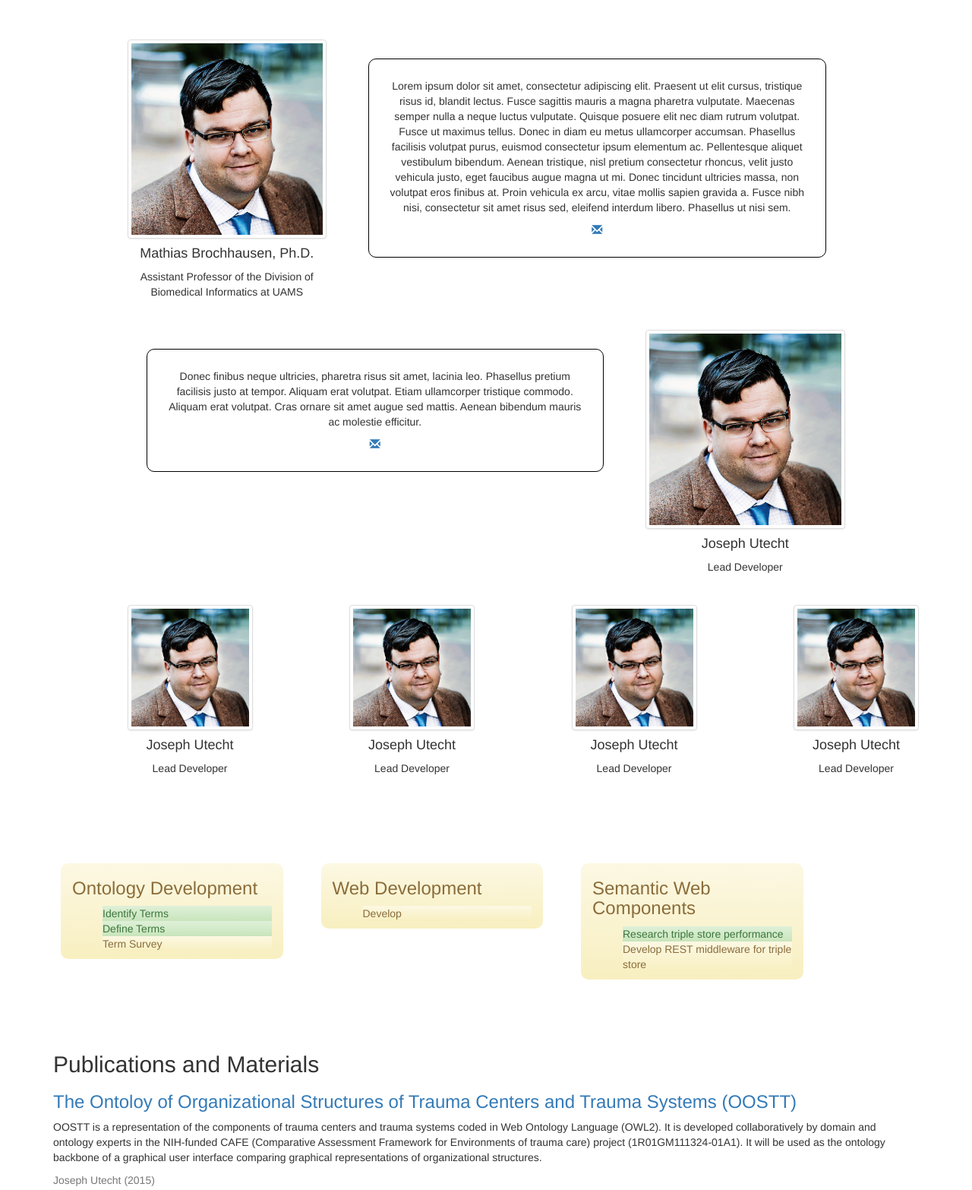
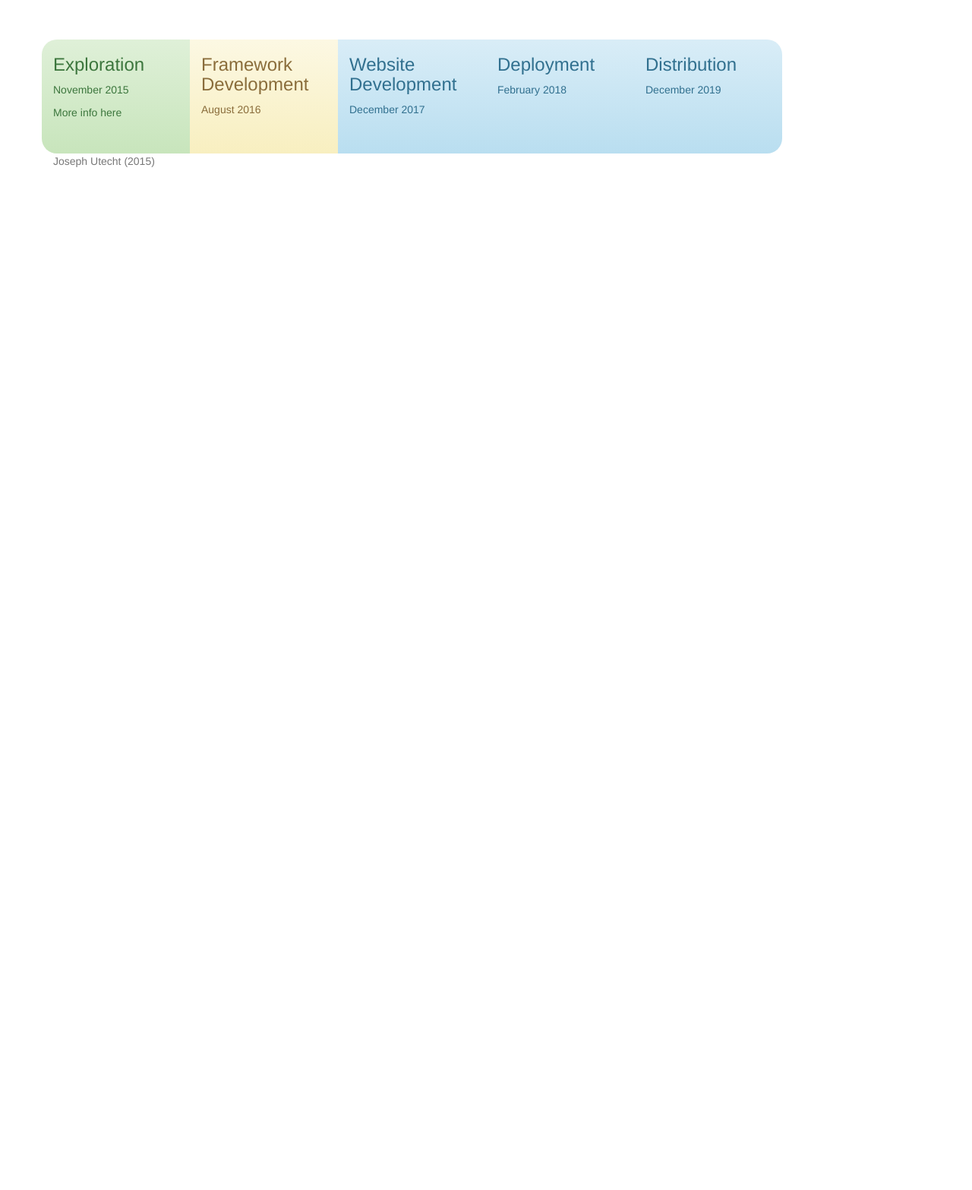
Before and after one commit to mbrochhausen/cafe-site, a plain HTML site: page index.html in a window 1280 px wide. Shown: the part 700-2266 px from the top of the page at 76% size. After the commit the page ends 932 px from the top, so only its background shows below. Drawn offline with nearby package versions, Linux system fonts and the light colour scheme.

Commit message:
broke into multiple pages

```diff
--- a/base.css
+++ b/base.css
@@ -22,14 +22,20 @@
     border: black solid 1px;
 }
 
-.progress-box {
-    margin:25px;
-    border-radius: 10px;
+.bar-section {
+    height: 150px;
 }
 
-.progress-box li {
-    list-style:none;
+.bar-left {
+    border-top-left-radius: 20px;
+    border-bottom-left-radius: 20px;
 }
+
+.bar-right {
+    border-top-right-radius: 20px;
+    border-bottom-right-radius: 20px;
+}
+
 
 #people {
     text-align: center;
--- a/index.html
+++ b/index.html
@@ -9,13 +9,13 @@
         <nav class="navbar navbar-inverse navbar-fixed-top">
             <div class="container">
                 <div class="navbar-header">
-                    <a href="#" class="navbar-brand">CAFE Homepage</a>
+                    <a href="index.html" class="navbar-brand">CAFE Homepage</a>
                 </div>
                 <div class="navbar-right">
-                    <a class="navbar-brand" href="#about">About</a>
-                    <a class="navbar-brand" href="#people">People</a>
-                    <a class="navbar-brand" href="#progress">Progress</a>
-                    <a class="navbar-brand" href="#publications">Publications</a>
+                    <a class="navbar-brand" href="index.html">About</a>
+                    <a class="navbar-brand" href="people.html">People</a>
+                    <a class="navbar-brand" href="resources.html">Resources</a>
+                    <a class="navbar-brand" href="publications.html">Publications</a>
                 </div>
             </div>
         </nav>
@@ -28,89 +28,36 @@
                 </div>
             </div>
         </div>
-        <div id="people" class="container tag">
-            <div class="row member-content">
-                <div class="col-sm-3 col-sm-offset-1">
-                    <img class="img-center img-thumbnail" src="images/mathias.jpg">
-                    <h4>Mathias Brochhausen, Ph.D.</h4>
-                    <p class="title">Assistant Professor of the Division of Biomedical Informatics at UAMS</p>
-                </div>
-                <div class="col-sm-7">
-                    <div class="details">
-                        <p> Lorem ipsum dolor sit amet, consectetur adipiscing elit. Praesent ut elit cursus, tristique risus id, blandit lectus. Fusce sagittis mauris a magna pharetra vulputate. Maecenas semper nulla a neque luctus vulputate. Quisque posuere elit nec diam rutrum volutpat. Fusce ut maximus tellus. Donec in diam eu metus ullamcorper accumsan. Phasellus facilisis volutpat purus, euismod consectetur ipsum elementum ac. Pellentesque aliquet vestibulum bibendum. Aenean tristique, nisl pretium consectetur rhoncus, velit justo vehicula justo, eget faucibus augue magna ut mi. Donec tincidunt ultricies massa, non volutpat eros finibus at. Proin vehicula ex arcu, vitae mollis sapien gravida a. Fusce nibh nisi, consectetur sit amet risus sed, eleifend interdum libero. Phasellus ut nisi sem.</p>
-                        <ul class="social-content">
-                            <li><a href="mailto:MBrochhausen@uams.edu"><span class="glyphicon glyphicon-envelope"></span></a></li>
-                        </ul>
+        <div id="progress" class="container tag">
+            <div class="row">
+                <div id="bar">
+                    <div class="bar-left bar-section col-xs-2 col-xs-2-offset-1 alert-success">
+                        <div class="progress-summary">
+                            <h3>Exploration</h3>
+                            <p>November 2015</p>
+                        </div>
+                        <div class="progress-details">
+                            <p>More info here</p>
+                        </div>
+                    </div>
+                    <div class="bar-middle bar-section col-xs-2 alert-warning">
+                        <h3>Framework Development</h3>
+                        <p>August 2016</p>
+                    </div>
+                    <div class="bar-middle bar-section col-xs-2 alert-info">
+                        <h3>Website Development</h3>
+                        <p>December 2017</p>
+                    </div>
+                    <div class="bar-middle bar-section col-xs-2 alert-info">
+                        <h3>Deployment</h3>
+                        <p>February 2018</h3>
+                    </div>
+                    <div class="bar-right bar-section col-xs-2 alert-info">
+                        <h3>Distribution</h3>
+                        <p>December 2019</p>
                     </div>
                 </div>
             </div>
-            <div class="row member-content">
-                <div class="col-sm-7 col-sm-offset-1">
-                    <div class="details">
-                        <p>Donec finibus neque ultricies, pharetra risus sit amet, lacinia leo. Phasellus pretium facilisis justo at tempor. Aliquam erat volutpat. Etiam ullamcorper tristique commodo. Aliquam erat volutpat. Cras ornare sit amet augue sed mattis. Aenean bibendum mauris ac molestie efficitur.</p>
-                        <ul class="social-content">
-                            <li><a href="mailto:jrutecht@uams.edu"><span class="glyphicon glyphicon-envelope"></span></a></li>
-                        </ul>
-                    </div>
-                </div>
-                <div class="col-sm-3">
-                    <img class="img-center img-thumbnail" src="images/mathias.jpg">
-                    <h4>Joseph Utecht</h4>
-                    <p class="title">Lead Developer</p>
-                </div>
-            </div>
-            <div class="row member-content">
-                <div class="col-sm-2 col-sm-offset-1">
-                    <img class="img-center img-thumbnail" src="images/mathias.jpg">
-                    <h4>Joseph Utecht</h4>
-                    <p class="title">Lead Developer</p>
-                </div>
-                <div class="col-sm-2 col-sm-offset-1">
-                    <img class="img-center img-thumbnail" src="images/mathias.jpg">
-                    <h4>Joseph Utecht</h4>
-                    <p class="title">Lead Developer</p>
-                </div>
-                <div class="col-sm-2 col-sm-offset-1">
-                    <img class="img-center img-thumbnail" src="images/mathias.jpg">
-                    <h4>Joseph Utecht</h4>
-                    <p class="title">Lead Developer</p>
-                </div>
-                <div class="col-sm-2 col-sm-offset-1">
-                    <img class="img-center img-thumbnail" src="images/mathias.jpg">
-                    <h4>Joseph Utecht</h4>
-                    <p class="title">Lead Developer</p>
-                </div>
-            </div>
-        </div>
-        <div id="progress" class="container tag">
-            <div class="row">
-                <div class="progress-box col-sm-3 alert-warning">
-                    <h3>Ontology Development</h3>
-                    <ul>
-                        <li class="alert-success">Identify Terms</li>
-                        <li class="alert-success">Define Terms</li>
-                        <li class="alert-warning">Term Survey</li>
-                    </ul>
-                </div>
-                <div class="progress-box col-sm-3 alert-warning">
-                    <h3>Web Development</h3>
-                    <ul>
-                        <li class="alert-warning">Develop</li>
-                    </ul>
-                </div>
-                <div class="progress-box col-sm-3 alert-warning">
-                    <h3>Semantic Web Components</h3>
-                    <ul>
-                        <li class="alert-success">Research triple store performance</li>
-                        <li class="alert-warning">Develop REST middleware for triple store</li>
-                    </ul>
-                </div>
-            </div>
-        </div>
-        <div id="publications" class="container tag">
-            <h2>Publications and Materials</h2>
-            <h3><a href="https://github.com/OOSTT/OOSTT">The Ontoloy of Organizational Structures of Trauma Centers and Trauma Systems (OOSTT)</a></h3>
-            <p>OOSTT is a representation of the components of trauma centers and trauma systems coded in Web Ontology Language (OWL2). It is developed collaboratively by domain and ontology experts in the NIH-funded CAFE (Comparative Assessment Framework for Environments of trauma care) project (1R01GM111324-01A1). It will be used as the ontology backbone of a graphical user interface comparing graphical representations of organizational structures.</p>
         </div>
         <footer class="footer">
             <div class="container">
```
Also changed, not shown: people.html (added, +82 -0 lines), publications.html (added, +31 -0 lines), resources.html (added, +33 -0 lines).
